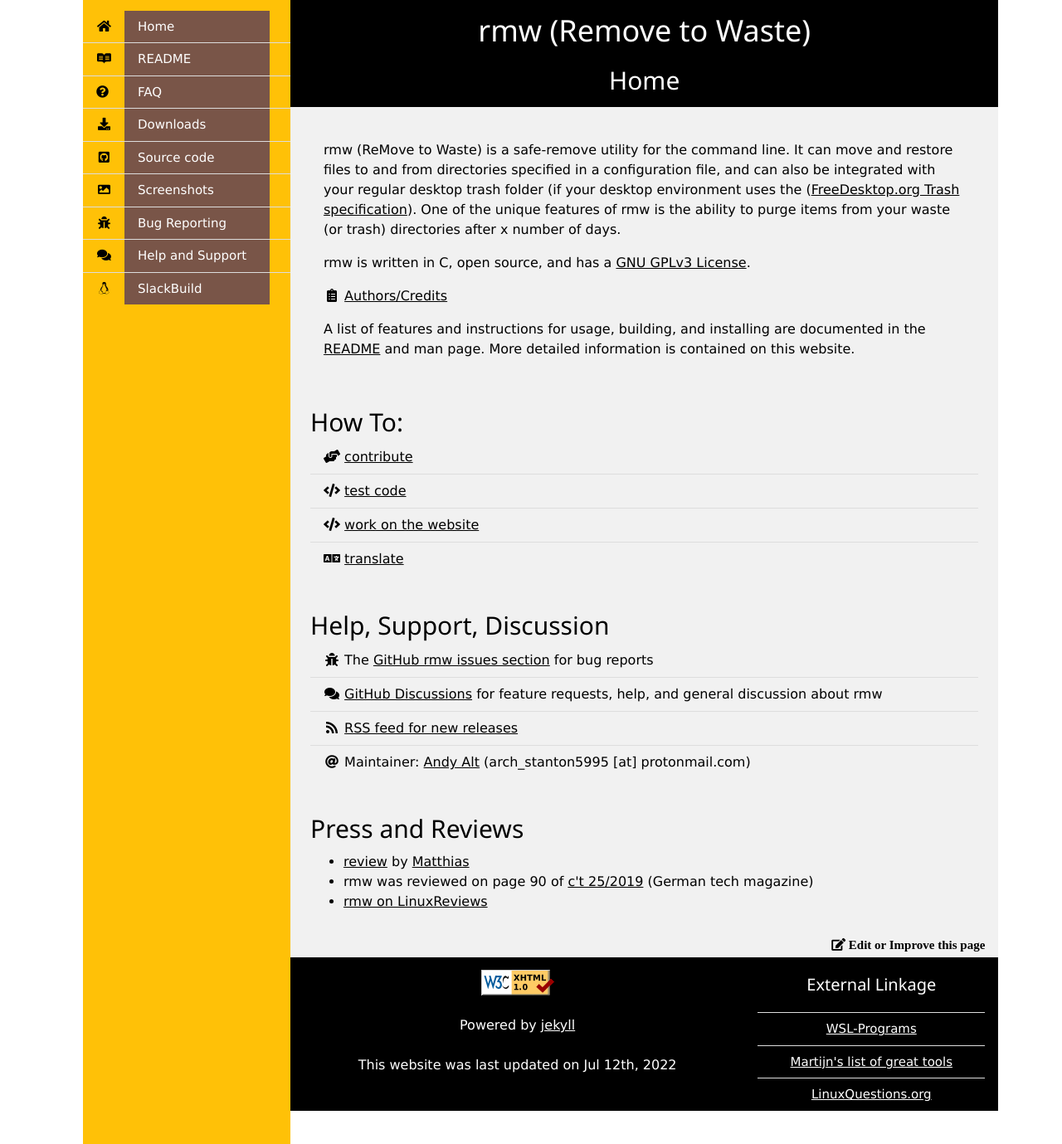
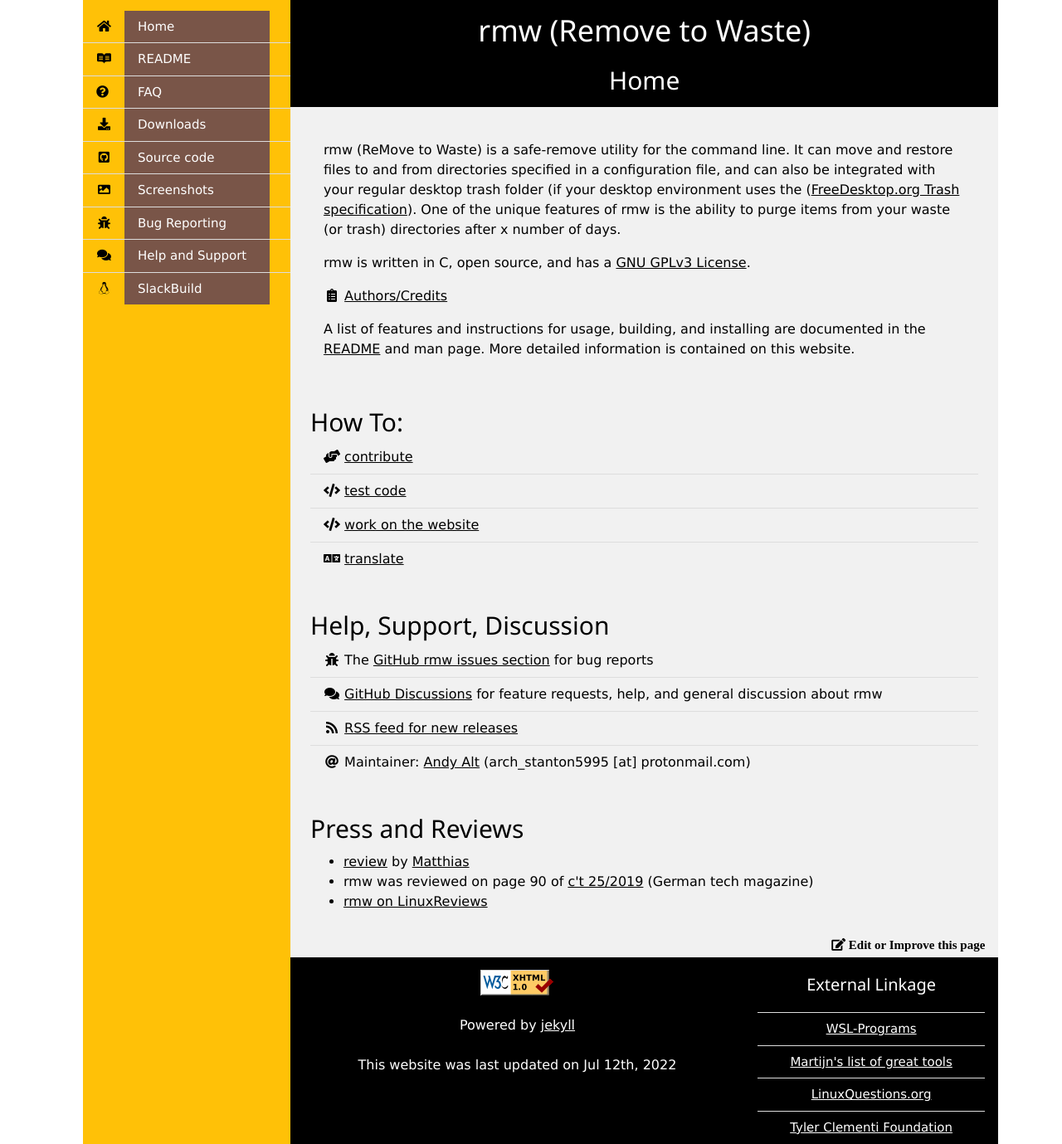
Before and after one commit to theimpossibleastronaut/rmw-website, a Jekyll site: the page built from index.md, in a window 1280 px wide and 1379 px high. Shown: the whole window at 83% size. Built offline with Jekyll 4.4.1, drawn with Linux system fonts in a browser that asks for light colours.

Commit message:
_includes/tail.html:add link to https://tylerclementi.org/

```diff
--- a/_includes/tail.html
+++ b/_includes/tail.html
@@ -18,6 +18,7 @@
         <li><a title="A community powered list of programs that work (and those that don't) on the Windows subsystem for Linux" href="https://github.com/ethanhs/WSL-Programs">WSL-Programs</a></li>
         <li><a title="Martijn's list of great tools" href="https://sexybiggetje.codeberg.page/">Martijn's list of great tools</a></li>
         <li><a href="https://www.linuxquestions.org/">LinuxQuestions.org</a></li>
+        <li><a title="Non-profit organization working to end online and offline bullying in schools, workplaces and faith communities" href="https://tylerclementi.org/">Tyler Clementi Foundation</a></li>
       </ul>
     </div>
   </div>
```
